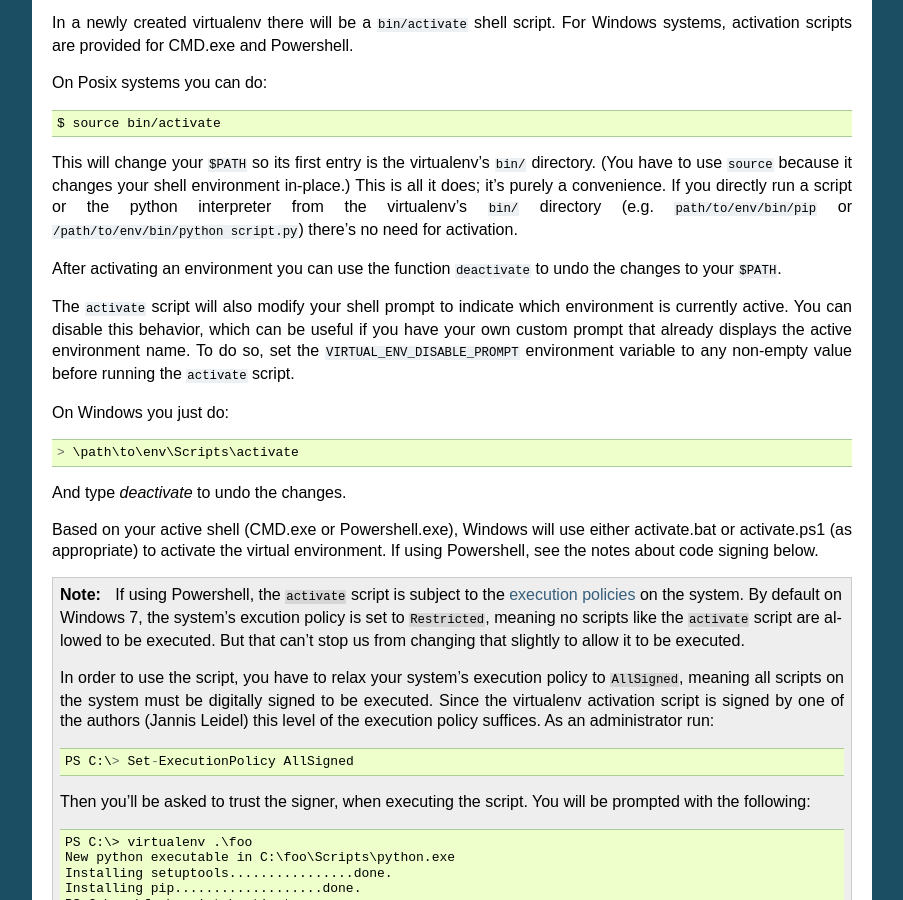
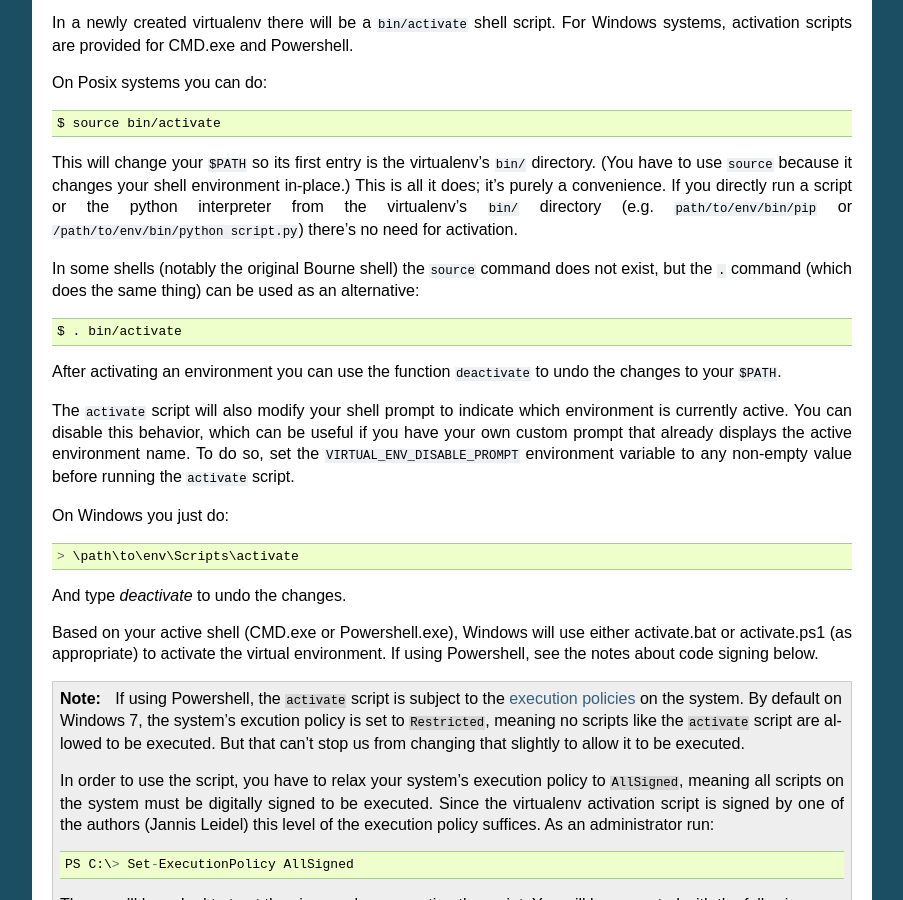
Before and after one commit to pypa/virtualenv, a Sphinx documentation site: the page built from docs/virtualenv.rst, in a window 1280 px wide and 900 px high, scrolled down 1667 px. Shown: the whole window, without its empty margins (198-1101 px from the left). Built offline with Sphinx 7.4.7, drawn with Linux system fonts in a browser that asks for light colours.

Commit message:
Note that the source command isn't available in all shells

```diff
--- a/docs/virtualenv.rst
+++ b/docs/virtualenv.rst
@@ -131,6 +131,12 @@ convenience. If you directly run a script or the python interpreter
 from the virtualenv's ``bin/`` directory (e.g. ``path/to/env/bin/pip``
 or ``/path/to/env/bin/python script.py``) there's no need for
 activation.
+
+In some shells (notably the original Bourne shell) the ``source`` command does
+not exist, but the ``.`` command (which does the same thing) can be used as an
+alternative::
+
+    $ . bin/activate
 
 After activating an environment you can use the function ``deactivate`` to
 undo the changes to your ``$PATH``.
```
